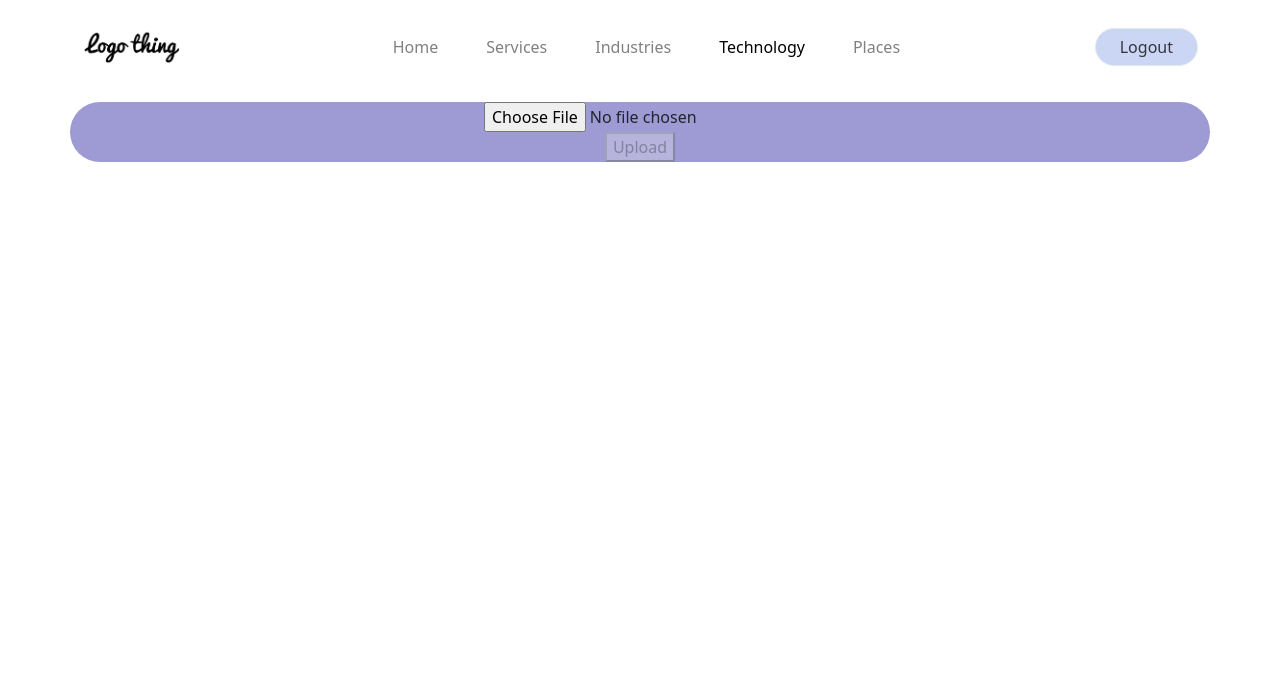
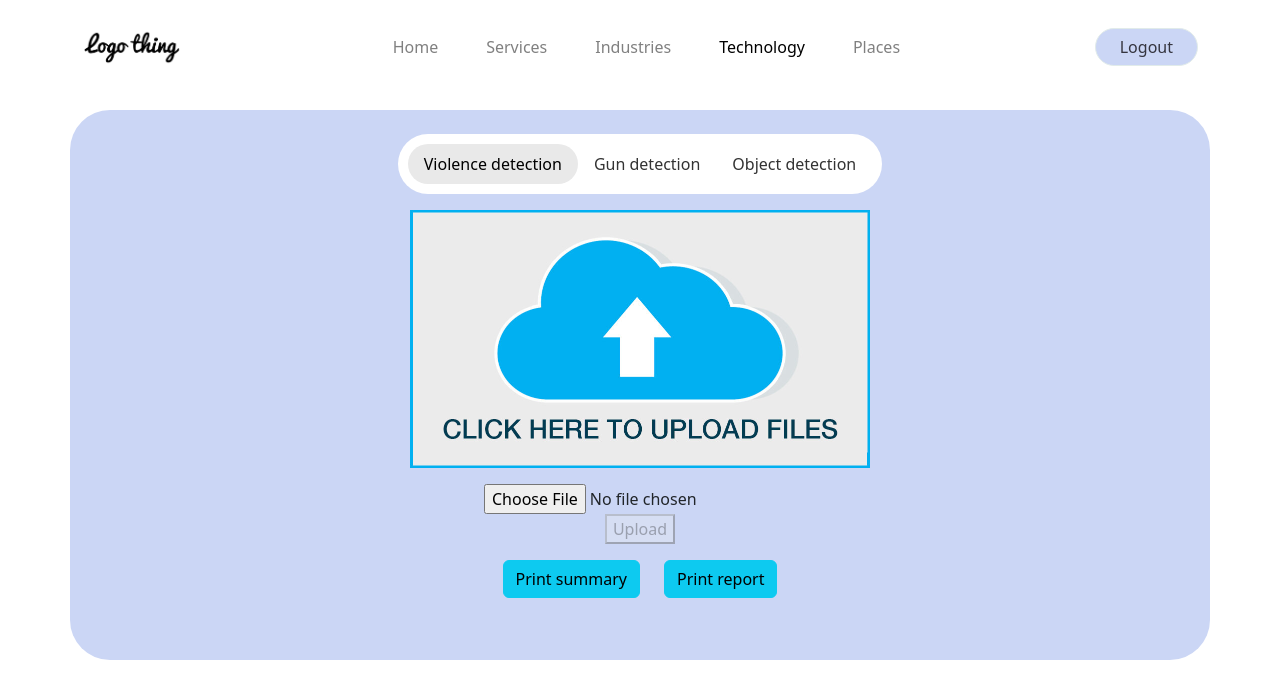
Before and after one commit to muhammed-elsherif/Violence-detection, an Angular app in the folder frontend/: page /user/technology in a window 1280 px wide. Shown: the top 698 px of the page. Built offline with nearby package versions, Linux system fonts and the light colour scheme.

Commit message:
technology page added new tabs

```diff
--- a/frontend/src/app/components/technology/technology.component.html
+++ b/frontend/src/app/components/technology/technology.component.html
@@ -1,6 +1,26 @@
 <div class="container mt-2">
 
+  <div class="d-flex flex-column justify-content-center align-items-center pt-4 mb-4 mt-3">
+    <ul class="nav nav-pills mb-3 custom-tabs" id="pills-tab" role="tablist">
+      <li class="nav-item" role="presentation">
+        <button class="nav-link active" id="pills-home-tab" data-bs-toggle="pill" data-bs-target="#pills-home"
+          type="button" role="tab" aria-controls="pills-home" aria-selected="true">Violence detection</button>
+      </li>
+      <li class="nav-item" role="presentation">
+        <button class="nav-link" id="pills-profile-tab" data-bs-toggle="pill" data-bs-target="#pills-profile"
+          type="button" role="tab" aria-controls="pills-profile" aria-selected="false">Gun detection</button>
+      </li>
+      <li class="nav-item" role="presentation">
+        <button class="nav-link" id="pills-contact-tab" data-bs-toggle="pill" data-bs-target="#pills-contact"
+          type="button" role="tab" aria-controls="pills-contact" aria-selected="false">Object detection</button>
+      </li>
+    </ul>
+
+    <div class="tab-content" id="pills-tabContent">
+      <div class="tab-pane fade show active" id="pills-home" role="tabpanel" aria-labelledby="pills-home-tab"
+        tabindex="0">
         <div class="d-flex flex-column justify-content-center align-items-center">
+          <img src="../../../assets/images/upload-here.jpeg" alt="upload image" class="w-50 mb-3">
           <input type="file" (change)="onFileSelected($event)" />
           @if(errorMessage) {
           <p style="color: red;">{{ errorMessage }}</p>
@@ -45,4 +65,32 @@
         </div>
         }
 
+        <div class="d-flex justify-content-center align-items-center m-3 gap-4">
+          <button type="button" class="btn btn-info">Print summary</button>
+          <button type="button" class="btn btn-info">Print report</button>
         </div>
+      </div>
+      <div class="tab-pane fade" id="pills-profile" role="tabpanel" aria-labelledby="pills-profile-tab" tabindex="0">
+        <div class="d-flex justify-content-center align-items-center" style="height: 300px;">
+          <div class="d-flex flex-column justify-content-center align-items-center">
+            <i class="fa-solid fa-lock fa-2x mb-2"></i>
+            <h4 class="mb-3">Login to use this model</h4>
+            <button type="button" class="btn btn-primary" routerLink="/login">Login</button>
+          </div>
+        </div>
+
+      </div>
+      <div class="tab-pane fade" id="pills-contact" role="tabpanel" aria-labelledby="pills-contact-tab" tabindex="0">
+        <div class="d-flex justify-content-center align-items-center" style="height: 300px;">
+          <div class="d-flex flex-column justify-content-center align-items-center">
+            <i class="fa-solid fa-lock fa-2x mb-2"></i>
+            <h4 class="mb-3">Login to use this model</h4>
+            <button type="button" class="btn btn-primary" routerLink="/login">Login</button>
+          </div>
+        </div>
+      </div>
+    </div>
+  </div>
+
+
+</div>
--- a/frontend/src/app/components/technology/technology.component.scss
+++ b/frontend/src/app/components/technology/technology.component.scss
@@ -1,4 +1,26 @@
 .container {
-    border-radius: 40px;
-    background-color: #9e9ad4;
+  border-radius: 40px;
+  background-color: #cbd6f5;
+  min-height: 550px;
 }
+
+.custom-tabs {
+  background-color: white;
+  padding: 10px;
+  border-radius: 40px;
+  margin-left: 3px;
+  margin-right: 3px;
+}
+
+.custom-tabs .nav-link {
+  border-radius: 40px;
+  font-weight: 500;
+  color: #333;
+  background-color: transparent;
+  transition: all 0.3s ease;
+}
+
+.custom-tabs .nav-link.active {
+  background-color: #e9e9e9;
+  color: #000;
+}
--- a/frontend/src/app/components/technology/technology.component.ts
+++ b/frontend/src/app/components/technology/technology.component.ts
@@ -1,10 +1,12 @@
 import { Component } from '@angular/core';
 import { UploadService } from '../../core/services/upload.service';
+import { RouterLink } from '@angular/router';
 
 @Component({
   selector: 'app-technology',
+  imports: [RouterLink],
   templateUrl: './technology.component.html',
-  styleUrls: ['./technology.component.scss'], // Fixed property name here
+  styleUrls: ['./technology.component.scss'],
 })
 export class TechnologyComponent {
   selectedFile: File | null = null;
```
Also changed, not shown: frontend/src/assets/images/upload-here.jpeg (added). Lines whose indentation alone changed are shown as unchanged.
